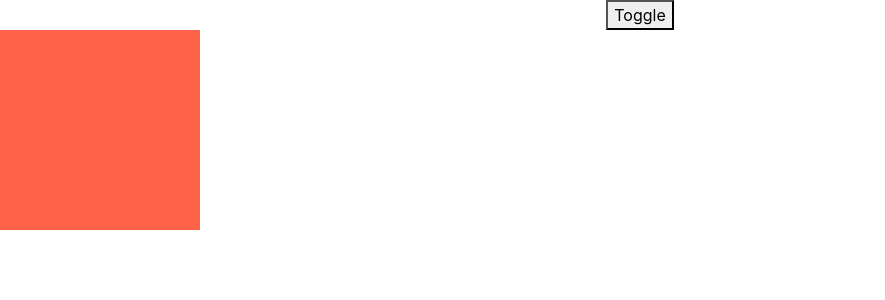
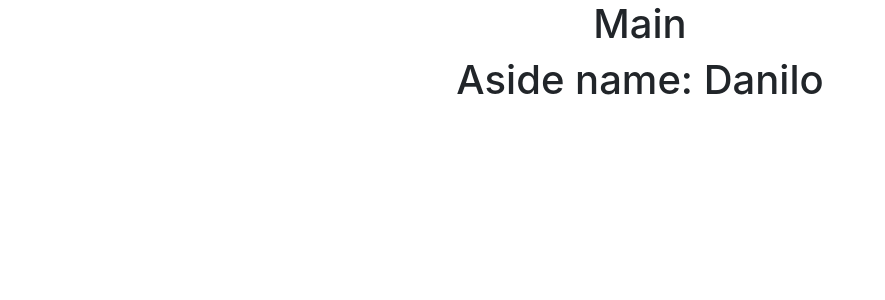
Before and after one commit to jahorinac/kurs, a React (Create React App) app in the folder react-hooks/: page / in a window 1280 px wide. Shown: the top 300 px of the page, without its empty margins (0-885 px from the left). Built offline with nearby package versions, Linux system fonts and the light colour scheme.

Commit message:
20 - Context - simple example of Context

```diff
--- a/react-hooks/src/App.js
+++ b/react-hooks/src/App.js
@@ -1,14 +1,24 @@
-import React from 'react'
-//import Ball from './Ball/Ball'
-//import Account from './Account/Account'
-//import NameList from './NameList/NameList'
-import Users from './Users/Users'
+import React, {Component} from 'react';
+import Main from './Main/Main'
 
-function App(){
 
-    return(
-        <Users/>
-    )
+export const NameContext = React.createContext();
+
+class App extends Component {
+
+    state= {
+        name: "Danilo"
+    };
+
+    render() {
+        return (
+            <div className="container text-center">
+                <NameContext.Provider value={this.state.name}>
+                    <Main/>
+                </NameContext.Provider>
+            </div>
+        );
+    }
 }
 
-export default App
+export default App;
--- /dev/null
+++ b/react-hooks/src/Aside/Aside.js
@@ -0,0 +1,18 @@
+import React from 'react';
+import {NameContext} from "../App";
+
+function Aside() {
+    return (
+        <div>
+            <NameContext.Consumer>
+                {
+                    name => {
+                        return <h1>Aside name: {name}</h1>
+                    }
+                }
+            </NameContext.Consumer>
+        </div>
+    );
+}
+
+export default Aside;
--- /dev/null
+++ b/react-hooks/src/Main/Main.js
@@ -0,0 +1,13 @@
+import React from 'react';
+import Aside from '../Aside/Aside'
+
+function Main() {
+    return (
+        <div>
+            <h1>Main</h1>
+            <Aside/>
+        </div>
+    );
+}
+
+export default Main;
```
Also changed, not shown: 1 other file (tests, documents, lock files or other folders).
